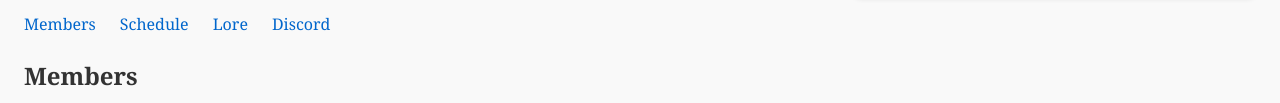
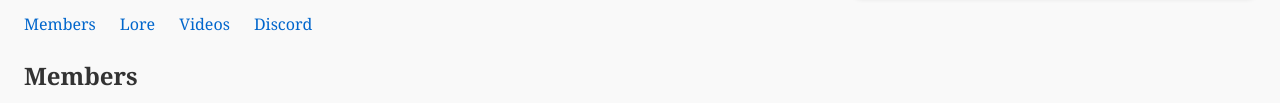
Before and after one commit to 00santi/eternal-academy, a website: page index.html in a window 1280 px wide. Shown: the part 437-540 px from the top of the page. Drawn offline with Linux system fonts and the light colour scheme.

Commit message:
fixed navbar

```diff
--- a/index.html
+++ b/index.html
@@ -25,8 +25,8 @@
 <nav class="toc">
     <ul>
         <li><a href="#members">Members</a></li>
-        <li><a href="#lore">Schedule</a></li>
-        <li><a href="#videos">Lore</a></li>
+        <li><a href="#lore">Lore</a></li>
+        <li><a href="#videos">Videos</a></li>
         <li><a href="#discord">Discord</a></li>
     </ul>
 </nav>
```
